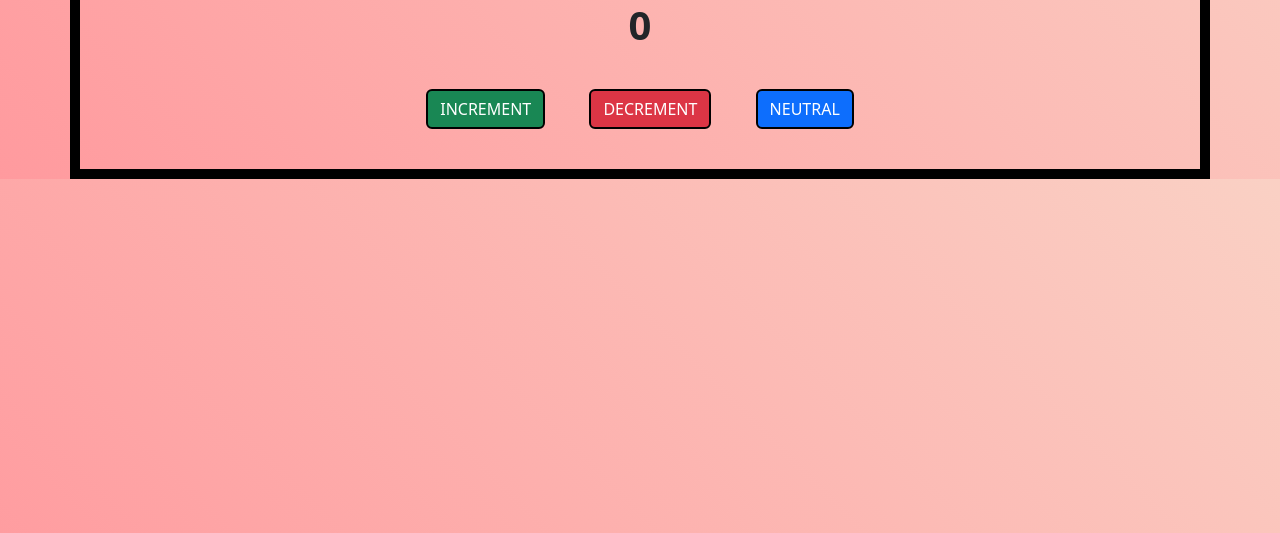
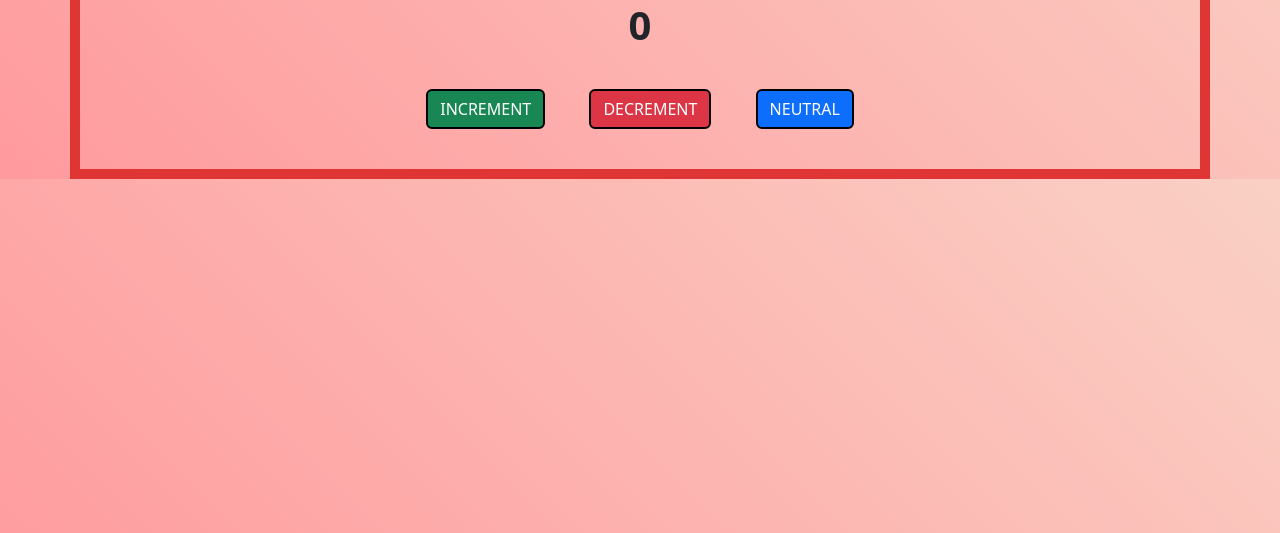
Before and after one commit to VIMALANAMAZE/Javascript-Projects, a plain HTML site: page COUNTER/Index.html in a window 1280 px wide. Shown: the part 267-800 px from the top of the page. Drawn offline with nearby package versions, Linux system fonts and the light colour scheme.

Commit message:
Colorchange-counter

```diff
--- a/COUNTER/Style.css
+++ b/COUNTER/Style.css
@@ -3,7 +3,7 @@ body{
 }
 
 .col-nd-6{
-    border:10px solid black;
+    border:10px solid rgb(223, 53, 53);
     margin-top: 150px !important;
     padding: 20px;
 }
```
